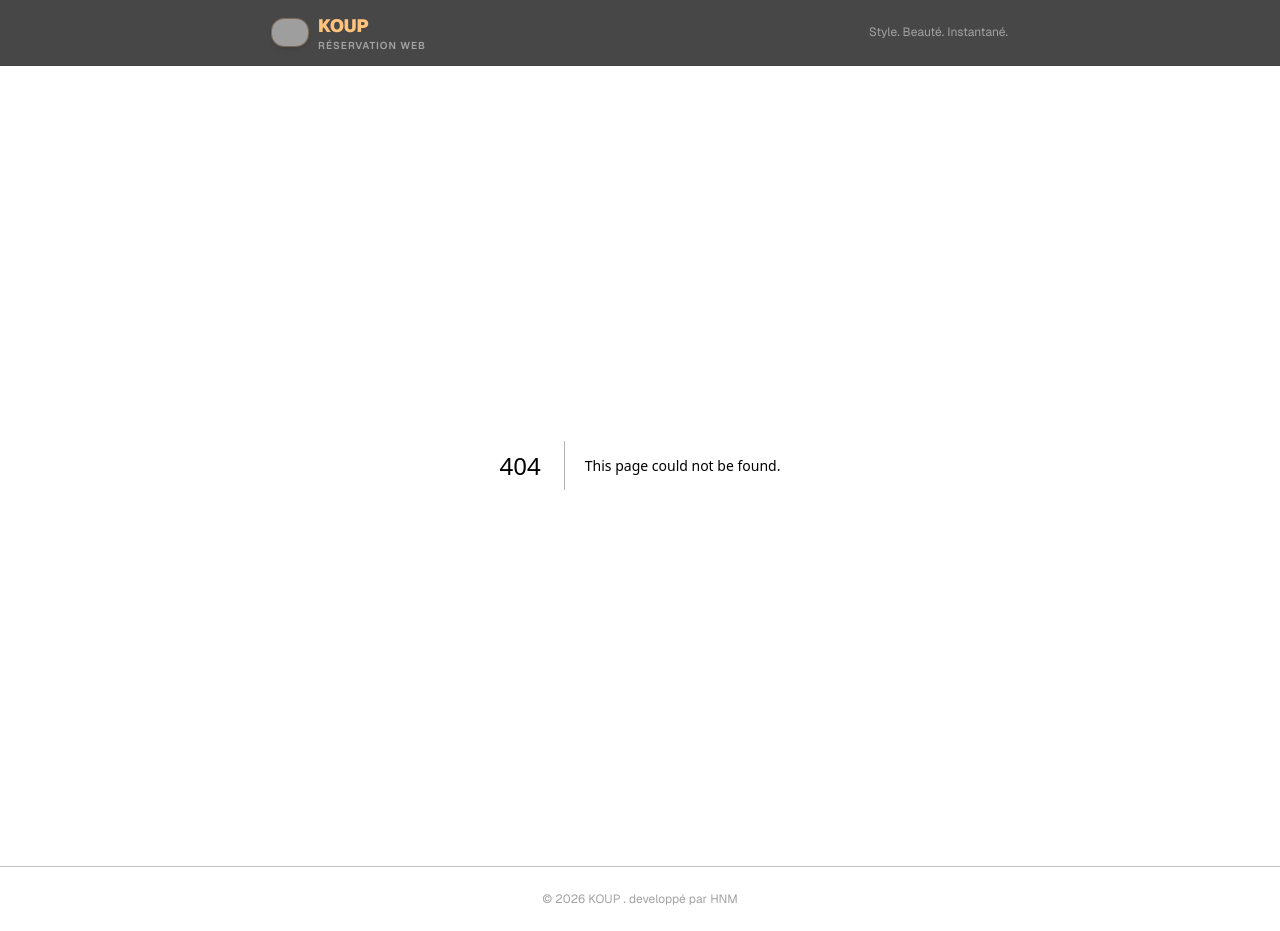
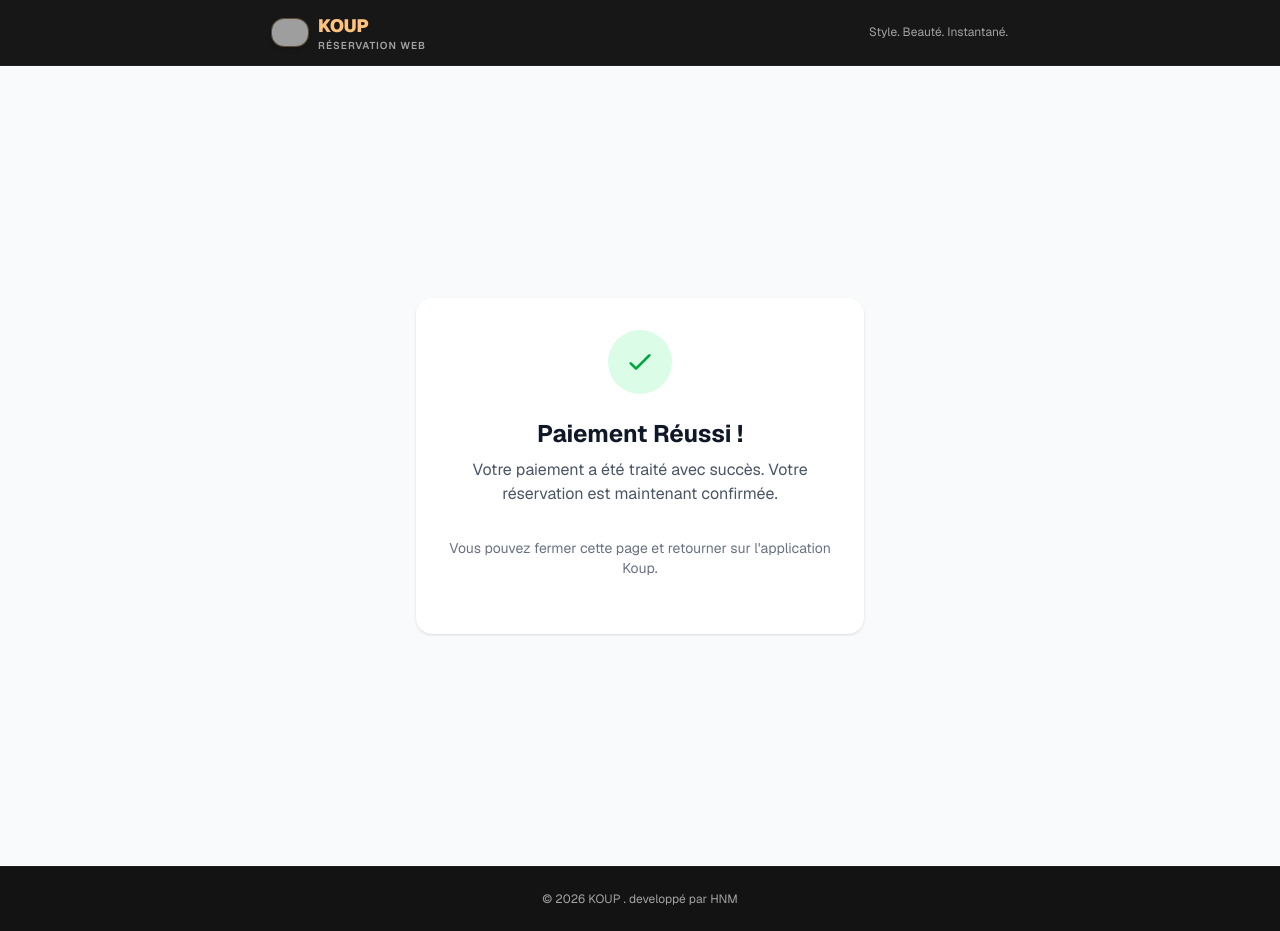
Before and after one commit to starkspartacus/hellobarber-booking-web, a Next.js app: page /payment/success in a window 1280 px wide. Before the commit this address had no page. Built offline with nearby package versions, Linux system fonts and the light colour scheme; grey boxes are pictures that could not be loaded.

Commit message:
feat: add payment success confirmation page

```diff
--- /dev/null
+++ b/src/app/payment/success/page.tsx
@@ -0,0 +1,24 @@
+import Link from 'next/link';
+
+export default function PaymentSuccessPage() {
+  return (
+    <div className="flex min-h-screen flex-col items-center justify-center p-4 bg-gray-50 text-gray-900">
+      <div className="bg-white p-8 rounded-2xl shadow-sm text-center max-w-md w-full">
+        <div className="w-16 h-16 bg-green-100 text-green-600 rounded-full flex items-center justify-center mx-auto mb-6">
+          <svg className="w-8 h-8" fill="none" stroke="currentColor" viewBox="0 0 24 24">
+            <path strokeLinecap="round" strokeLinejoin="round" strokeWidth="2" d="M5 13l4 4L19 7"></path>
+          </svg>
+        </div>
+
+        <h1 className="text-2xl font-bold mb-2">Paiement Réussi !</h1>
+        <p className="text-gray-600 mb-8">
+          Votre paiement a été traité avec succès. Votre réservation est maintenant confirmée.
+        </p>
+
+        <p className="text-sm text-gray-500 mb-6">
+          Vous pouvez fermer cette page et retourner sur l'application Koup.
+        </p>
+      </div>
+    </div>
+  );
+}
```
